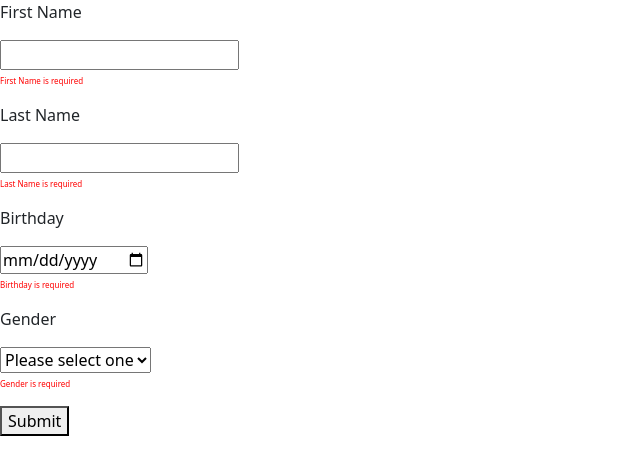
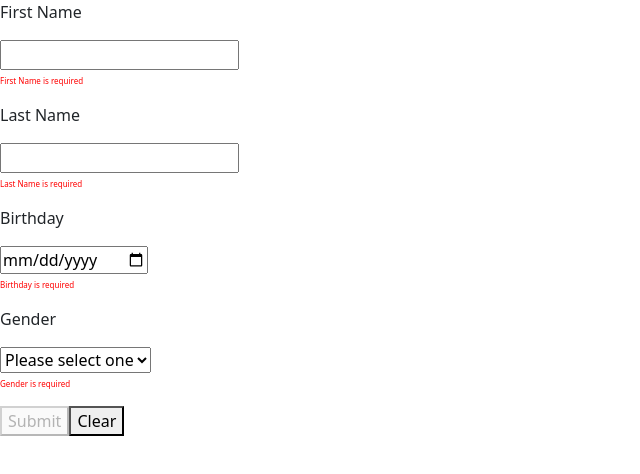
Before and after one commit to Marjorhi/ViteVue-Marjorie, a Vue app: page / in a window 1280 px wide. Shown: the top 474 px of the page, without its empty margins (0-640 px from the left). Built offline with nearby package versions, Linux system fonts and the light colour scheme.

Commit message:
Requiring the user to complete the fields, then the submit button will be enabled

```diff
--- a/src/App.vue
+++ b/src/App.vue
@@ -1,5 +1,5 @@
 <script setup>
-import { ref } from 'vue';
+import { ref, computed } from 'vue';
 
 const firstName = ref('');
 const lastName = ref('');
@@ -11,7 +11,12 @@ const submittedBirthday = ref('');
 const selectedGender = ref('');
 const submissionTime = ref('');
 
+const isSubmitDisabled = computed(() => {
+  return !firstName.value || !lastName.value || !birthday.value || !selected.value;
+});
+
 const handleSubmit = () => {
+  if (!isSubmitDisabled.value) {
     submittedFirstName.value = firstName.value;
     submittedLastName.value = lastName.value;
     submittedBirthday.value = birthday.value;
@@ -21,6 +26,20 @@ const handleSubmit = () => {
     const currentTime = new Date();
     const formattedTime = `${currentTime.toLocaleDateString()} ${currentTime.toLocaleTimeString()}`;
     submissionTime.value = formattedTime;
+  }
+};
+
+const handleClear = () => {
+  // Clear all form fields and reset submitted information
+  firstName.value = '';
+  lastName.value = '';
+  birthday.value = '';
+  selected.value = '';
+  submittedFirstName.value = '';
+  submittedLastName.value = '';
+  submittedBirthday.value = '';
+  selectedGender.value = '';
+  submissionTime.value = '';
 };
 </script>
 
@@ -34,7 +53,6 @@ const handleSubmit = () => {
       <p class="error" v-if="!firstName">First Name is required</p>
     </div>
 
-
     <!-- Last Name -->
     <div>
       <p>Last Name</p>
@@ -43,7 +61,6 @@ const handleSubmit = () => {
       <p class="error" v-if="!lastName">Last Name is required</p>
     </div>
 
-
     <!-- Birthday -->
     <div>
       <p>Birthday</p>
@@ -51,20 +68,20 @@ const handleSubmit = () => {
       <p class="error" v-if="!birthday">Birthday is required</p>
     </div>
 
-
     <!-- Gender -->
     <div>
       <p>Gender</p>
       <select v-model="selected" required>
         <option disabled value="">Please select one</option>
-      <option value="female">Female</option>
-      <option value="male">Male</option>
-      <option value="other">Prefer not to say</option>
+        <option value="Female">Female</option>
+        <option value="Male">Male</option>
+        <option value="Other">Prefer not to say</option>
       </select>
       <p class="error" v-if="!selected">Gender is required</p>
     </div>
 
-    <button @click="handleSubmit">Submit</button>
+    <button @click="handleSubmit" :disabled="isSubmitDisabled">Submit</button>
+    <button @click="handleClear">Clear</button>
 
     <!-- Display submitted information and creation time conditionally -->
     <div v-if="submittedFirstName || submittedLastName || submittedBirthday || selectedGender || submissionTime">
@@ -76,6 +93,8 @@ const handleSubmit = () => {
   </div>
 </template>
 
+
+
 <style scoped>
 .error {
   color: red;
```
Lines whose indentation alone changed are shown as unchanged.
